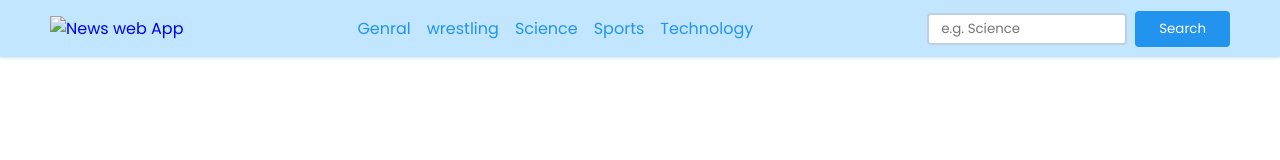
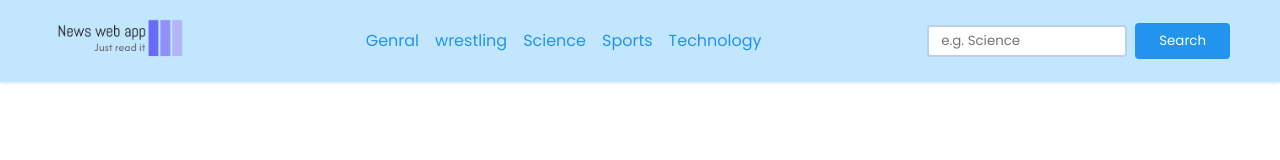
Before and after one commit to AjayJadhav09/News-App, a plain HTML site: page index.html in a window 1280 px wide. Drawn offline with Linux system fonts and the light colour scheme; no server answers.

Commit message:
Update index.html

```diff
--- a/index.html
+++ b/index.html
@@ -9,7 +9,7 @@
 <body>
     <nav>
         <div class="nav-bar flex container">
-        <a href="#" class="compony-logo" onclick="reload()" > <img src="/News web app/Assets/logo.png" alt="News web App" ></a>
+        <a href="#" class="compony-logo" onclick="reload()" > <img src="Assets/logo.png" alt="News web App" ></a>
         <div class="links">
             <ul class="flex">
                 <li class="hover-link nav-items" id="Genral" onclick="onNavItemClick('Genral')">Genral</li>
```
